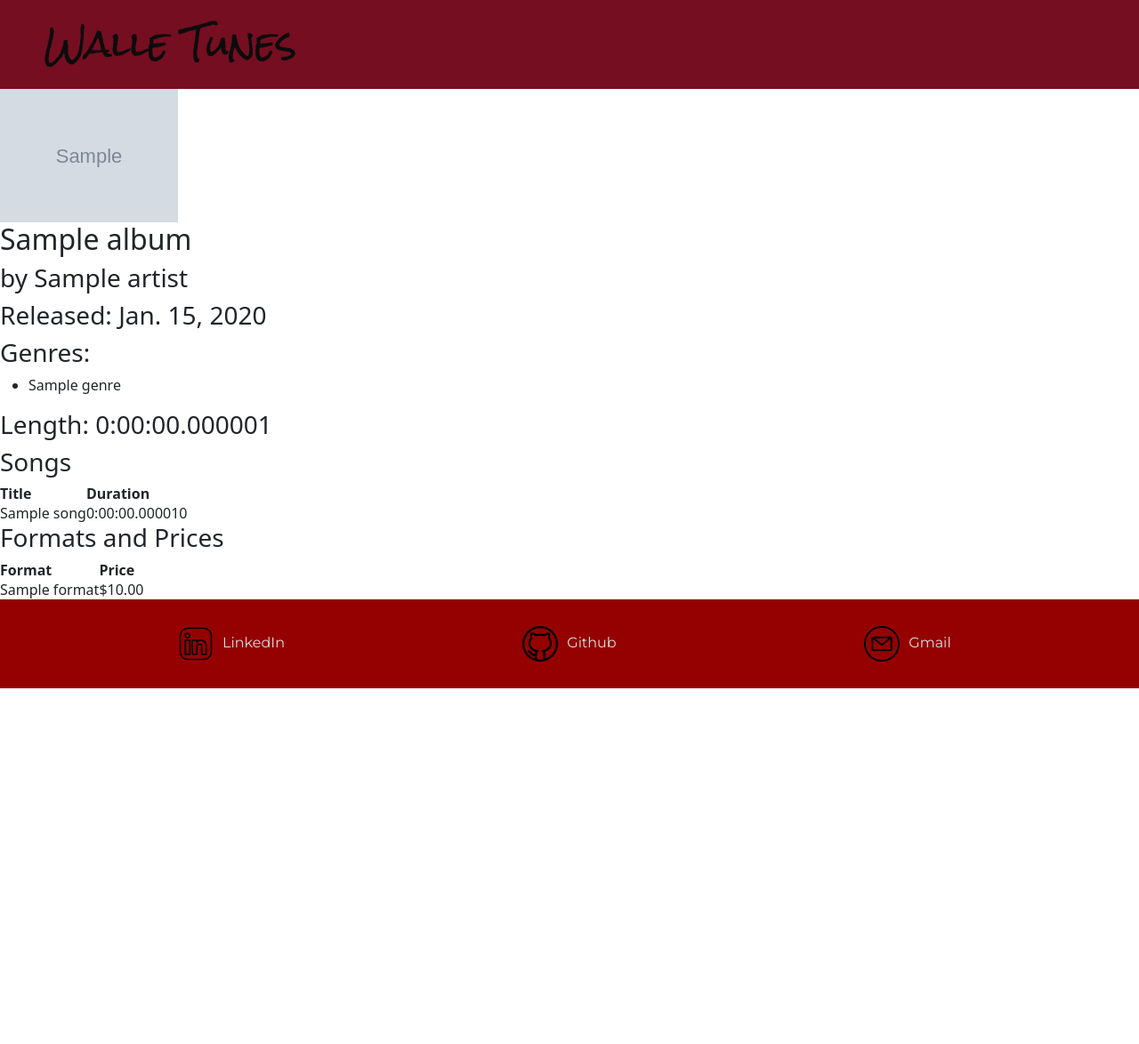
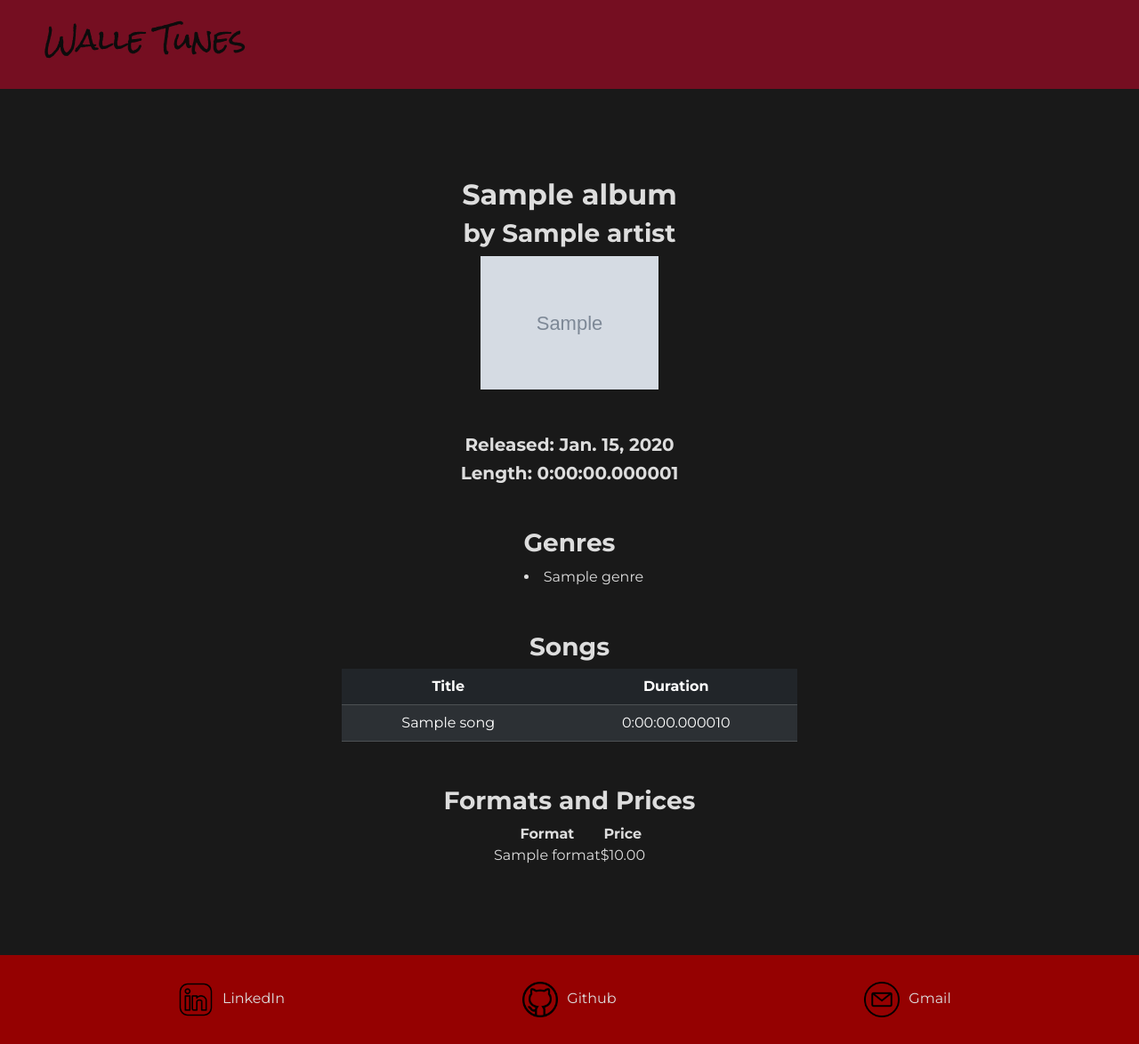
Before and after one commit to hanzeelvilla/music-store-django, a Django app: page /album/1 in a window 1280 px wide. Shown: the whole page at 89% size. Before the commit the page ends 774 px from the top, so only its background shows below. Run offline with Django 4.2, Linux system fonts and the light colour scheme; tables that the repository leaves empty hold one stand-in row (values such as "Sample post"); grey boxes marked "Sample" are stand-in pictures.

Commit message:
album detail style

```diff
--- a/discs/models.py
+++ b/discs/models.py
@@ -33,6 +33,9 @@ class Album(models.Model):
     def get_absolute_url(self):
         return reverse("album_detail", kwargs={"pk": self.pk})
 
+    class Meta:
+        ordering = ['title']
+
 class AlbumFormat(models.Model):
     album = models.ForeignKey(Album, on_delete=models.CASCADE)
     format = models.ForeignKey(Format, on_delete=models.CASCADE)
@@ -47,7 +50,7 @@ class AlbumFormat(models.Model):
         return f"{self.album.title} - {self.format.name} - ${self.price}"
 
 class Song(models.Model):
-    title = models.CharField(max_length=100)
+    title = models.CharField(max_length=200)
     duration = models.DurationField()
     album = models.ForeignKey(Album, related_name='songs', on_delete=models.CASCADE)
 
--- /dev/null
+++ b/static/css/album_detail.css
@@ -0,0 +1,48 @@
+*{
+    margin: 0;
+    padding: 0;
+}
+
+body {
+    background-color: #191919;
+}
+
+h2, h3, h5 {
+    font-family: "Montserrat", sans-serif;
+    font-optical-sizing: auto;
+    font-weight: 700;
+    font-style: normal;
+}
+
+ul{
+    list-style-position: inside;
+    margin: 0 auto;
+    display: inline-block;
+    text-align: left;
+}
+
+table{
+    margin: 0 auto;
+    max-width: 40%;
+    border-collapse: collapse;
+}
+
+ul, table {
+    font-family: "Montserrat", sans-serif;
+    font-optical-sizing: auto;
+    font-weight: 400;
+    font-style: normal;
+}
+
+ul, table, h2, h3, h5 {
+    color: #DDDDDD;
+}
+
+.main {
+    margin: 100px 0;
+    text-align: center;
+}
+
+.container-separation{
+    margin-bottom: 50px;
+}
--- a/templates/album_detail.html
+++ b/templates/album_detail.html
@@ -1,25 +1,41 @@
 {% extends "base.html" %}
+{% load static %}
+
+{% block extra_css %}
+<link href="{% static 'css/album_detail.css' %}" rel="stylesheet">
+{% endblock extra_css %}
 
 {% block content %}
 <div>
-    <img src="{{ album.album_img.url }}" alt="{{ album.title }}" style="max-width: 200px; max-height: 200px;">
+    <div class="main">
+        <div class="container-separation">
             <h2>{{ album.title }}</h2>
             <h3>by {{ album.artist }}</h3>
-    <h3>Released: {{ album.release_date }}</h3>
-    <h3>Genres:</h3>
+            <img class="album-img" src="{{ album.album_img.url }}" alt="{{ album.title }}" style="max-width: 200px; max-height: 200px;">
+        </div>
+
+        <div class="container-separation">
+            <h5>Released: {{ album.release_date }}</h5>
+            <h5>Length: {{ album.length }}</h5>
+        </div>
+
+        <div class="container-separation">
+            <h3>Genres</h3>
             <ul>
                 {% for genre in album.genres.all %}
                     <li>{{genre.name}}</li>
                 {% endfor %}
             </ul>
-    <h3>Length: {{ album.length }}</h3>
+        </div>
 
+        <div class="container-separation">
             <h3>Songs</h3>
-    <table>
+
+            <table class="table table-dark table-striped">
                 <thead>
                     <tr>
-                <th>Title</th>
-                <th>Duration</th>
+                        <th scope="col">Title</th>
+                        <th scope="col">Duration</th>
                     </tr>
                 </thead>
                 <tbody>
@@ -31,7 +47,9 @@
                     {% endfor %}
                 </tbody>
             </table>
+        </div>
 
+        <div class="container-separation">
             <h3>Formats and Prices</h3>
             <table>
                 <thead>
@@ -50,4 +68,6 @@
                 </tbody>
             </table>
         </div>
+    </div>
+</div>
 {% endblock content %}
--- a/templates/base.html
+++ b/templates/base.html
@@ -1,17 +1,22 @@
 {% load static %}
-<html>
+<!DOCTYPE html>
+<html lang="en">
     <head>
+        <meta charset="UTF-8">
+        <meta name="viewport" content="width=device-width, initial-scale=1.0">
         <link href="https://cdn.jsdelivr.net/npm/bootstrap@5.3.3/dist/css/bootstrap.min.css" rel="stylesheet" integrity="sha384-QWTKZyjpPEjISv5WaRU9OFeRpok6YctnYmDr5pNlyT2bRjXh0JMhjY6hW+ALEwIH" crossorigin="anonymous">
         <link rel="preconnect" href="https://fonts.googleapis.com">
         <link rel="preconnect" href="https://fonts.gstatic.com" crossorigin>
         <link href="https://fonts.googleapis.com/css2?family=Montserrat:ital,wght@0,100..900;1,100..900&family=Rock+Salt&display=swap" rel="stylesheet">
         <link href="{% static 'css/base.css' %}" rel="stylesheet">
+        {% block extra_css %}
+        {% endblock extra_css %}
         <title>Walle Tunes</title>
     </head>
 
     <body>
         <header>
-            <h1><a href="{% url "home" %}" class="rock-salt-regular">Walle Tunes</a></h1>
+            <h2><a href="{% url "home" %}" class="rock-salt-regular">Walle Tunes</a></h2>
         </header>
         <div>
             {% block content %}
```
Also changed, not shown: static/css/home.css (+24 -5 lines), templates/home.html (+6 -9 lines), discs/migrations/0007_alter_album_options_alter_song_title.py (added), media/images/nevermind.jpg (added), media/images/paranoid.jpg (added), media/images/post-human-survival-horror.jpg (added), media/images/the-black-parade.jpg (added). Lines whose indentation alone changed are shown as unchanged.
